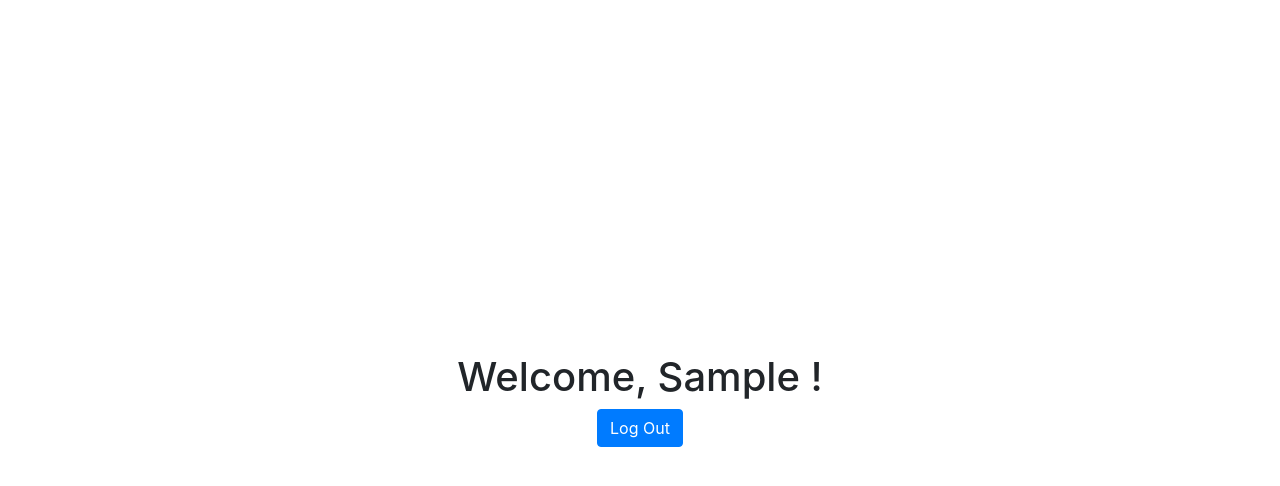
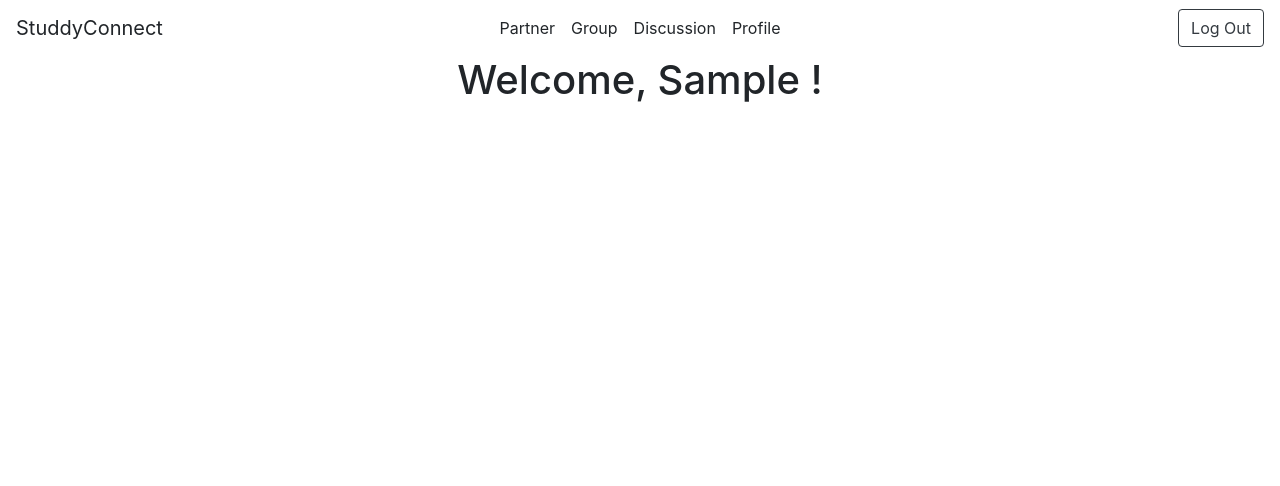
Before and after one commit to Nicholas-Lin/study-connect, a Django app: page / in a window 1280 px wide. Shown: the top 486 px of the page. Run offline with Django 3.2, Linux system fonts and the light colour scheme; the visitor is signed in with stand-in values (Sample User, id 1); some libraries are stand-ins or nearby versions.

Commit message:
Added navbar

```diff
--- a/social_app/static/social_app/index.css
+++ b/social_app/static/social_app/index.css
@@ -23,3 +23,9 @@ a, a:hover {
     color: inherit;
     text-decoration: none; /* no underline */
 }
+
+.navbar-nav.navbar-center {
+    position: absolute;
+    left: 50%;
+    transform: translatex(-50%);
+}
--- /dev/null
+++ b/social_app/templates/navbar.html
@@ -0,0 +1,26 @@
+<nav class="navbar navbar-expand-lg">
+    <a class="navbar-brand" href="">StuddyConnect</a>
+    <button class="navbar-toggler" type="button" data-toggle="collapse" data-target="#navbarNavAltMarkup"
+        aria-controls="navbarNavAltMarkup" aria-expanded="false" aria-label="Toggle navigation">
+        <span class="navbar-toggler-icon"></span>
+    </button>
+    <div class="collapse navbar-collapse" id="navbarNavAltMarkup">
+        <ul class="navbar-nav mr-auto navbar-center">
+            <li class="nav-item active">
+                <a class="nav-link" href="#">Partner<span class="sr-only">(current)</span></a>
+            </li>
+            <li class="nav-item">
+                <a class="nav-link" href="#">Group</a>
+            </li>
+            <li class="nav-item">
+                <a class="nav-link" href="#">Discussion</a>
+            </li>
+            <li class="nav-item">
+                <a class="nav-link" href="#">Profile</a>
+            </li>
+        </ul>
+    </div>
+    <button class="btn btn-outline-dark">
+        <a href="/accounts/logout">Log Out</a>
+    </button>
+</nav>
--- a/social_app/templates/social_app/index.html
+++ b/social_app/templates/social_app/index.html
@@ -2,16 +2,20 @@
 {% load socialaccount %}
 
 {% block content%}
+
+
+{% if user.is_authenticated %}
+{% include 'navbar.html'%}
+<div class="container">
+    <div class="d-flex align-items-center flex-column  justify-content-center">
+        <h1>Welcome, {{ user.first_name }} !</h1>
+    </div>
+</div>
+
+
+{% else %}
 <div class="container">
     <div class="d-flex align-items-center flex-column  justify-content-center login">
-        {% if user.is_authenticated %}
-        <h1>Welcome, {{ user.first_name }} !</h1>
-        <button class="btn btn-primary">
-            <a href="/accounts/logout">Log Out</a>
-        </button>
-
-        {% else %}
-
         <header>Study Connect </header>
         <header class=" mt-5">📓✏️</header>
         <button type="button" class="btn btn-success submit-button mt-5">
```
